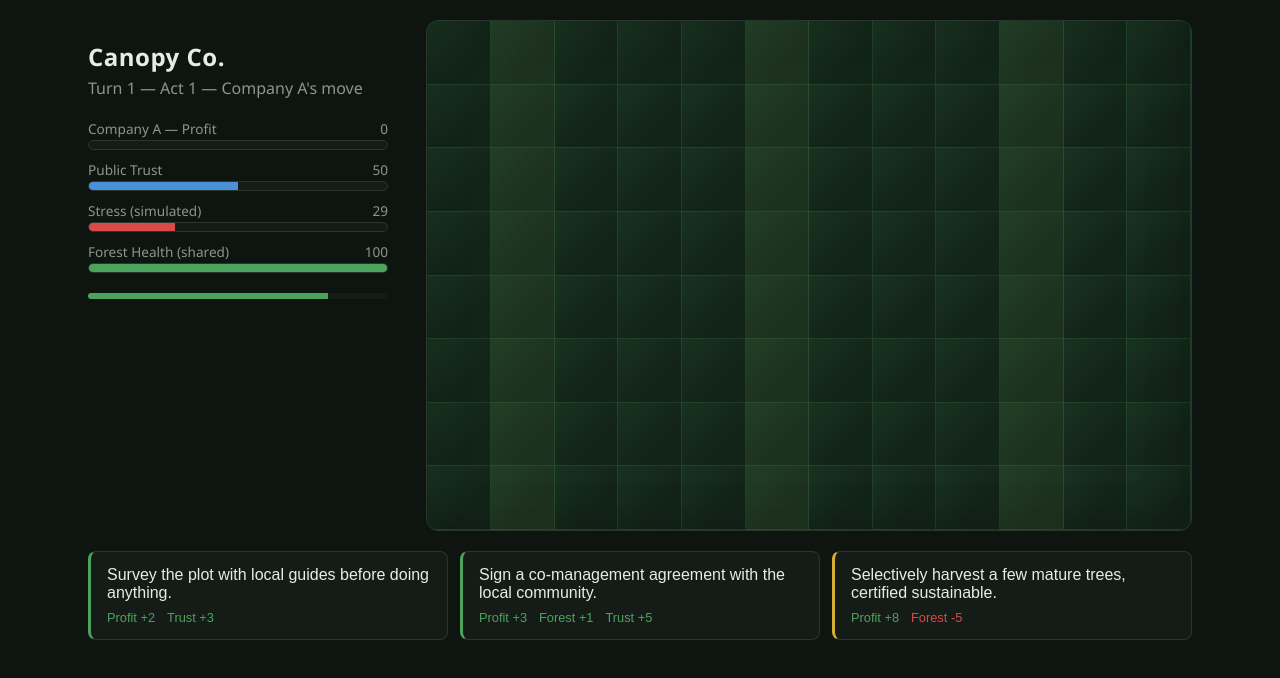
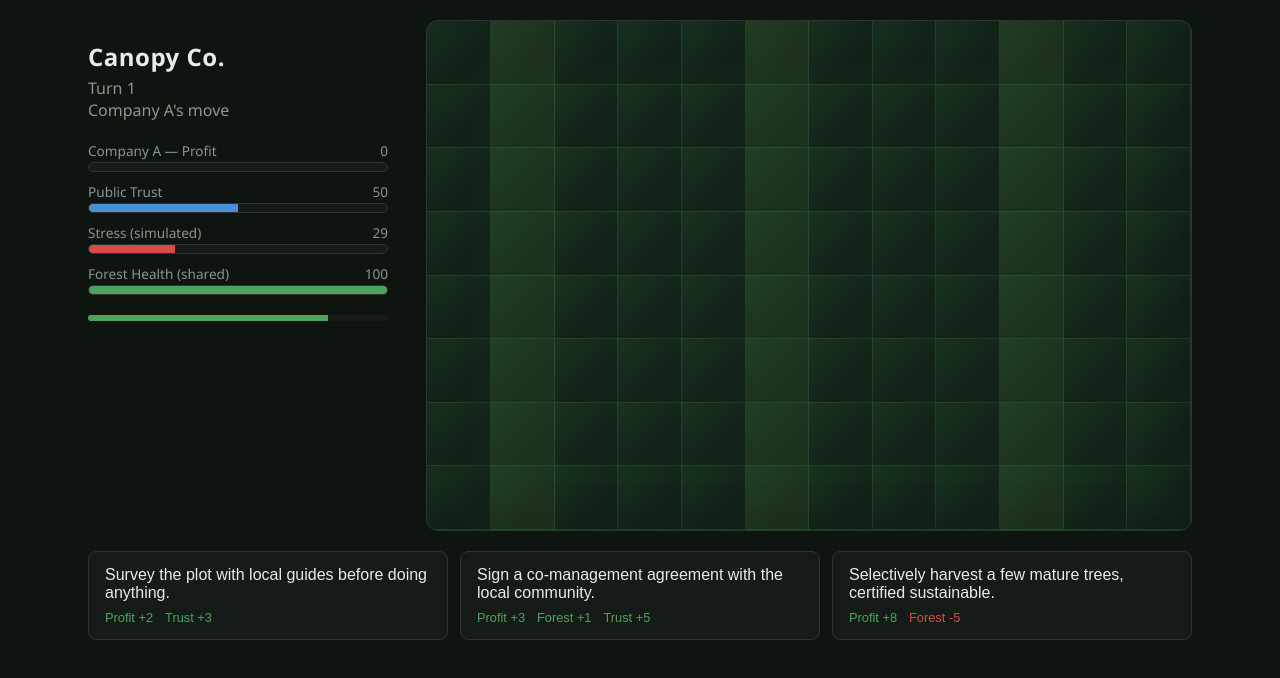
Before and after one commit to shirinkhandare/sms_steelhacks, a React (Vite) app in the folder steelhacks_game_sms/: page / in a window 1280 px wide. Both pictures are taken after a click on the button "Continue". Shown: the top 678 px of the page. Built offline with nearby package versions, Linux system fonts and the light colour scheme; no server answers; the HTML template or start-up script is replaced by a standard one.

Commit message:
color changes and text moved

```diff
--- a/steelhacks_game_sms/src/App.jsx
+++ b/steelhacks_game_sms/src/App.jsx
@@ -71,7 +71,9 @@ export default function App() {
           <header className="game-header">
             <h1>Canopy Co.</h1>
             <p className="turn-indicator">
-              Turn {state.turnNumber} — Act {state.act} — {activePlayer.name}'s move
+              Turn {state.turnNumber}
+              <br></br>
+              {activePlayer.name}'s move
             </p>
           </header>
 
--- a/steelhacks_game_sms/src/index.css
+++ b/steelhacks_game_sms/src/index.css
@@ -150,17 +150,8 @@ body {
   transition: border-color 0.2s ease, transform 0.1s ease;
 }
 .choice-card:hover {
-  border-color: var(--profit);
+  border-color: var(--text);
   transform: translateY(-1px);
-}
-.choice-card.tier-high {
-  border-left: 3px solid var(--stress);
-}
-.choice-card.tier-mid {
-  border-left: 3px solid var(--profit);
-}
-.choice-card.tier-calm {
-  border-left: 3px solid var(--forest);
 }
 .choice-text {
   margin: 0 0 8px;
@@ -179,8 +170,13 @@ body {
   padding: 60px 12px;
   text-align: center;
 }
-.story-screen h1, .ending-screen h1 { margin-bottom: 16px; }
-.story-screen p, .event-screen p { color: var(--muted); line-height: 1.5; }
+.story-screen h1, .ending-screen h1 {
+  margin-bottom: 16px;
+  }
+.story-screen p, .event-screen p {
+  color: var(--muted);
+  line-height: 1.5;
+}
 .story-screen button, .event-screen button, .ending-screen button {
   margin-top: 24px;
   background: var(--forest);
```
